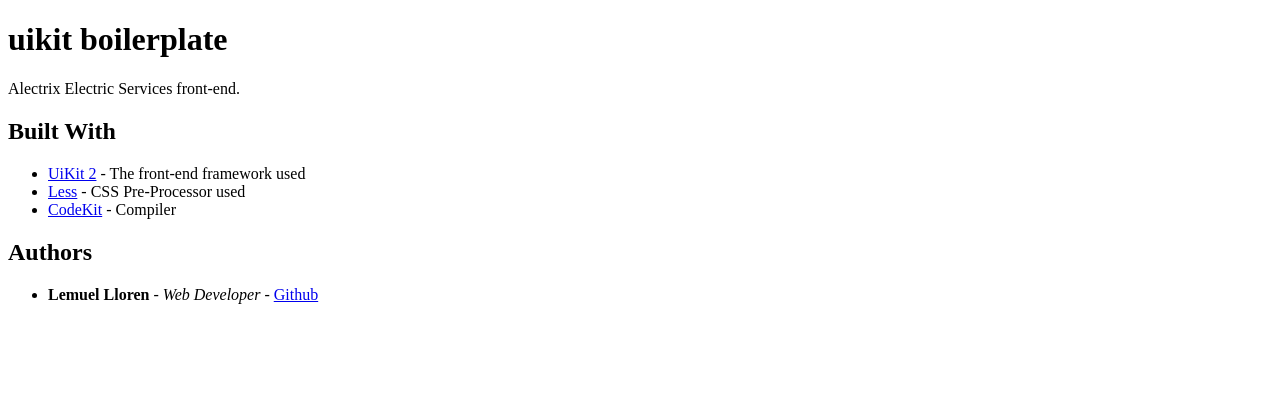
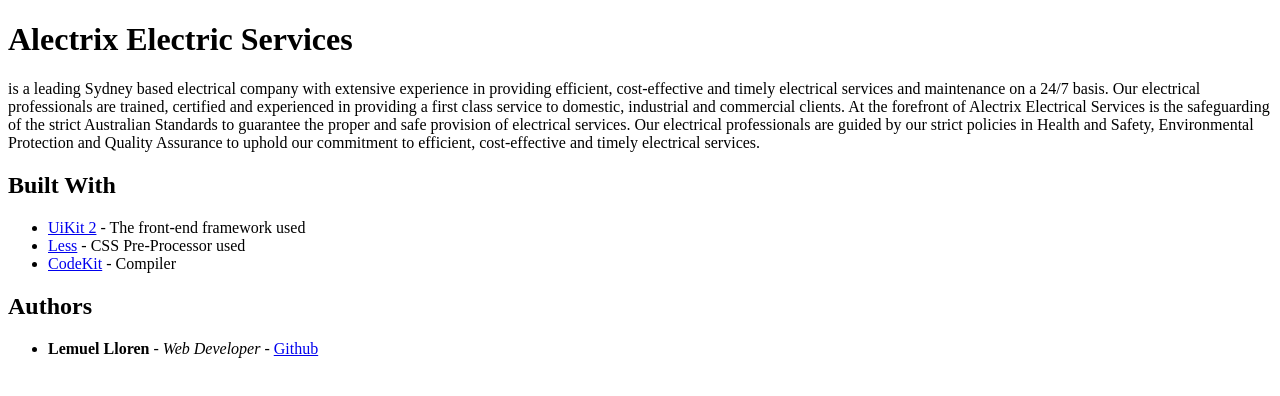
Before and after one commit to lemuellloren/alectrix-front-end, a website: page README.html in a window 1280 px wide. Drawn offline with Linux system fonts and the light colour scheme.

Commit message:
README/Updated/v2

```diff
--- a/README.html
+++ b/README.html
@@ -5,9 +5,9 @@
 </head>
 <body>
 
-<h1 id="uikitboilerplate">uikit boilerplate</h1>
+<h1 id="alectrixelectricservices">Alectrix Electric Services</h1>
 
-<p>Alectrix Electric Services front-end.</p>
+<p>is a leading Sydney based electrical company with extensive experience in providing efficient, cost-effective and timely electrical services and maintenance on a 24/7 basis. Our electrical professionals are trained, certified and experienced in providing a first class service to domestic, industrial and commercial clients. At the forefront of Alectrix Electrical Services is the safeguarding of the strict Australian Standards to guarantee the proper and safe provision of electrical services. Our electrical professionals are guided by our strict policies in Health and Safety, Environmental Protection and Quality Assurance to uphold our commitment to efficient, cost-effective and timely electrical services.</p>
 
 <h2 id="builtwith">Built With</h2>
 
```
Also changed, not shown: README.md.
